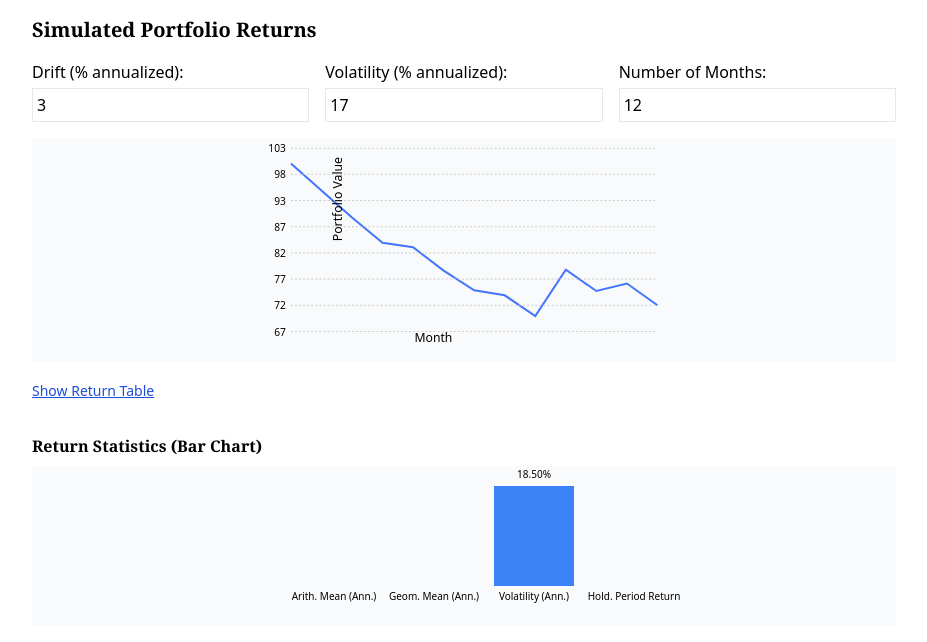
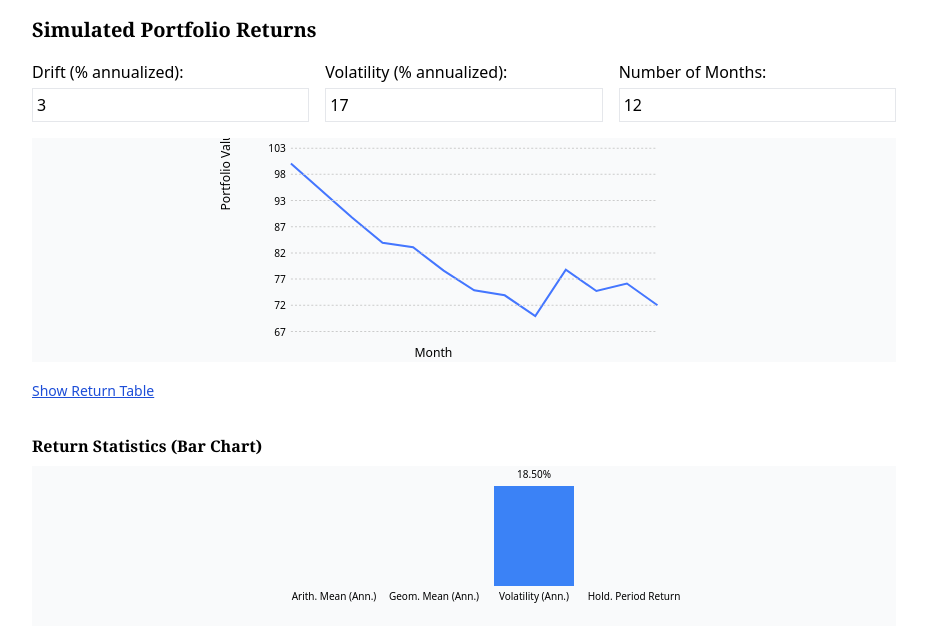
Before and after one commit to PaulReadCFA/lm1_los2, a React (Vite) app: page / in a window 1280 px wide. Shown: the top 642 px of the page, without its empty margins (176-1103 px from the left). Built offline with nearby package versions, Linux system fonts and the light colour scheme; the HTML template or start-up script is replaced by a standard one.

Commit message:
Update App.jsx
Updated axis labels

```diff
--- a/src/App.jsx
+++ b/src/App.jsx
@@ -139,8 +139,8 @@ export default function SimulatedReturnsTool() {
               })()}
             </g>
             {/* Axis labels */}
-            <text x="180" y="200" fontSize="12" textAnchor="middle">Month</text>
-            <text x="-60" y="90" transform="rotate(-90)" fontSize="12" textAnchor="middle">Portfolio Value</text>
+<text x="180" y="215" fontSize="12" textAnchor="middle">Month</text>
+<text x="-30" y="-20" transform="rotate(-90)" fontSize="12" textAnchor="middle">Portfolio Value</text>
 
           </svg>
 
```
